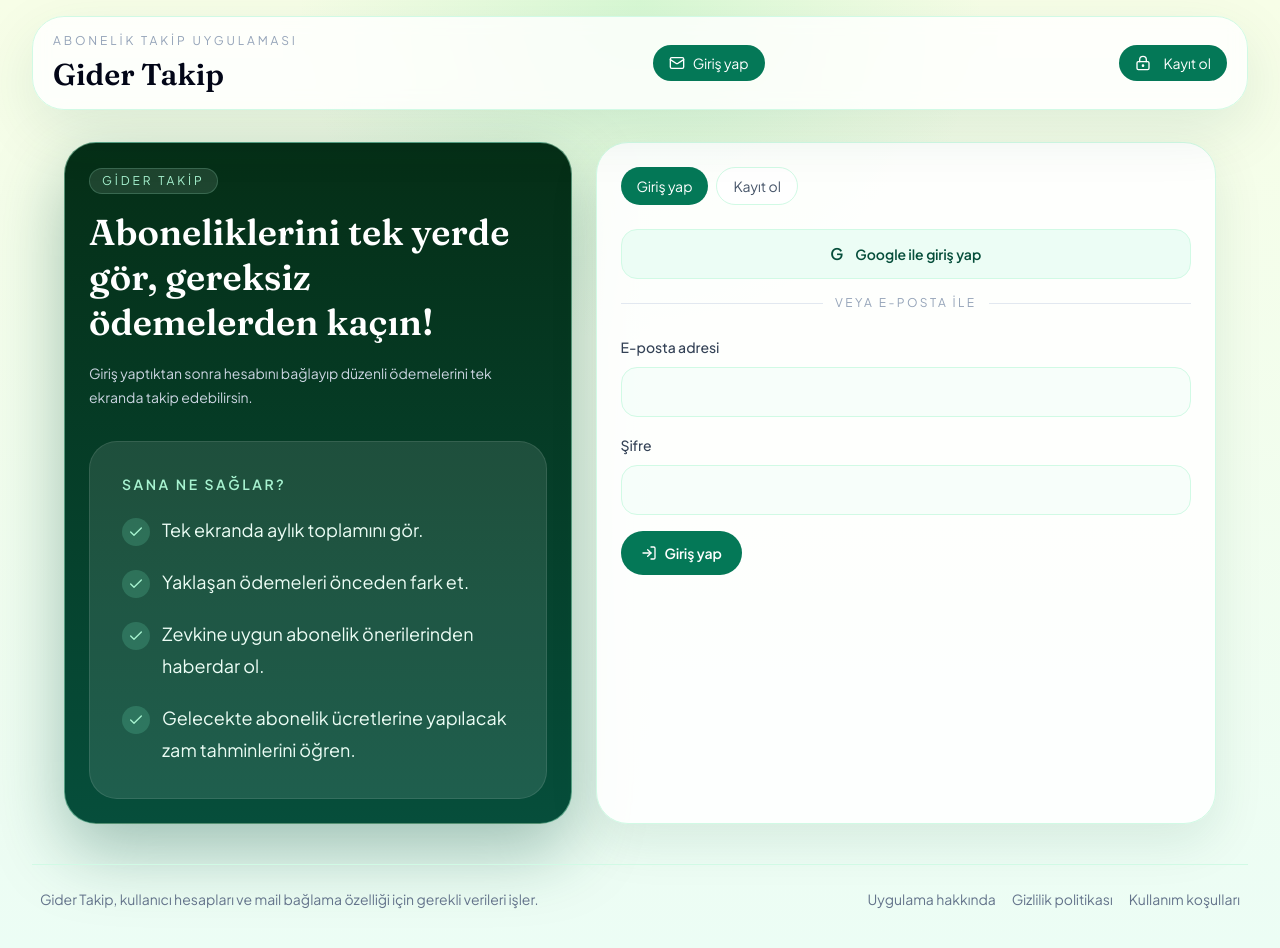
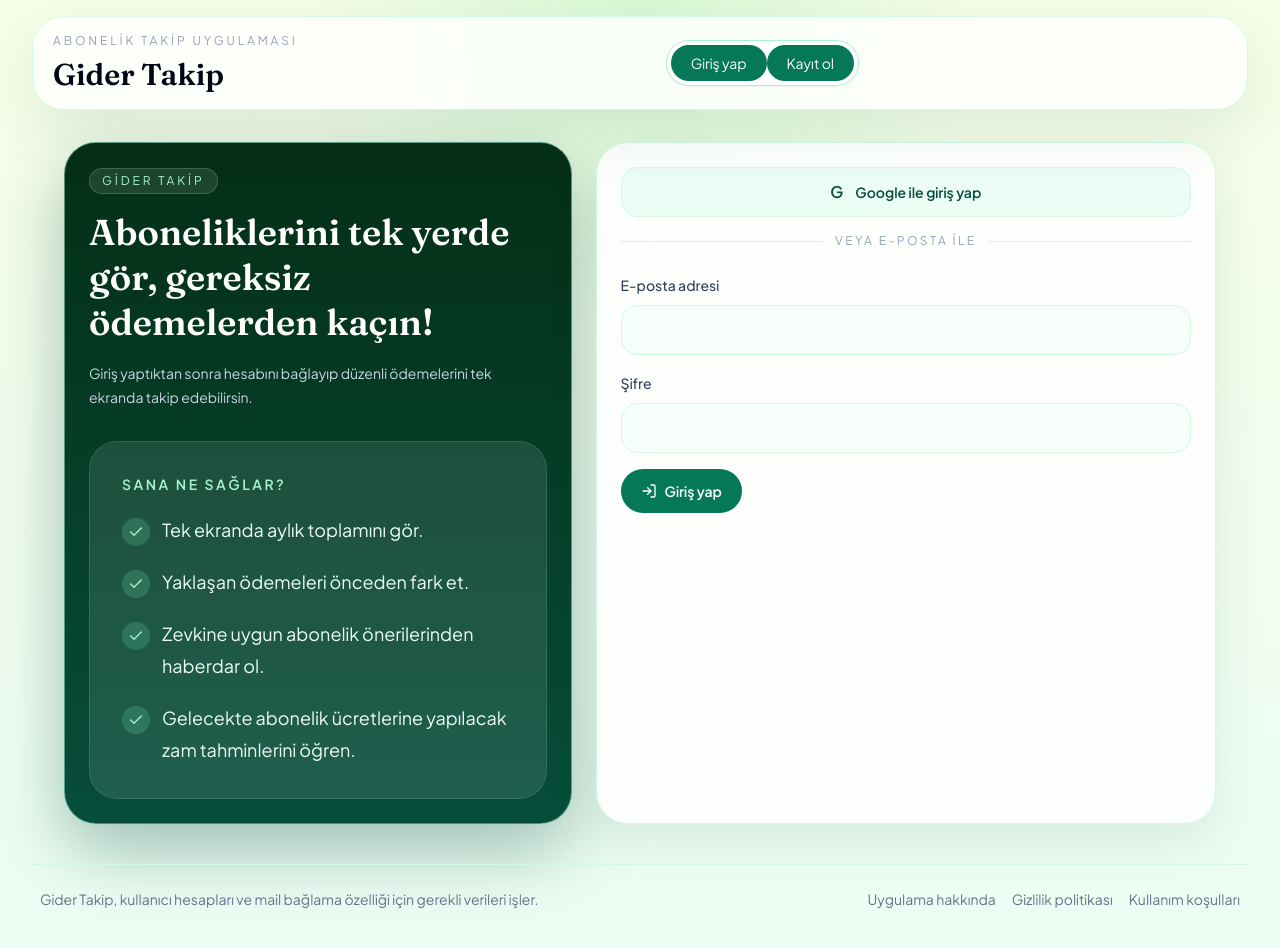
Before and after one commit to Chateus00/Gider-Takip, a React (Vite) app: page /auth in a window 1280 px wide. Built offline with nearby package versions, Linux system fonts and the light colour scheme; no server answers.

Commit message:
Move auth toggle to header

```diff
--- a/src/App.tsx
+++ b/src/App.tsx
@@ -1,6 +1,6 @@
 import { useState } from "react";
 import { BrowserRouter as Router, NavLink, Navigate, Route, Routes } from "react-router-dom";
-import { LayoutDashboard, LockKeyhole, LogOut, Mail, Plus, UserCircle2 } from "lucide-react";
+import { LayoutDashboard, LockKeyhole, LogOut, Plus, UserCircle2 } from "lucide-react";
 import Auth from "@/pages/Auth";
 import About from "@/pages/About";
 import Home from "@/pages/Home";
@@ -63,17 +63,28 @@ function AppShell() {
                 </NavLink>
               </>
             ) : (
+              <div className="inline-flex rounded-full border border-emerald-200 bg-white p-1 shadow-sm">
                 <NavLink
-                to="/auth"
+                  to="/auth?mode=signin"
                   className={({ isActive }) =>
-                  `inline-flex items-center gap-2 rounded-full px-4 py-2 text-sm transition ${
-                    isActive ? "bg-emerald-700 text-white" : "bg-emerald-50 text-emerald-900 hover:bg-emerald-100"
+                    `rounded-full px-5 py-2 text-sm transition ${
+                      isActive ? "bg-emerald-700 text-white" : "text-slate-600 hover:text-emerald-800"
                     }`
                   }
                 >
-                <Mail className="h-4 w-4" />
                   Giriş yap
                 </NavLink>
+                <NavLink
+                  to="/auth?mode=signup"
+                  className={({ isActive }) =>
+                    `rounded-full px-5 py-2 text-sm transition ${
+                      isActive ? "bg-emerald-700 text-white" : "text-slate-600 hover:text-emerald-800"
+                    }`
+                  }
+                >
+                  Kayıt ol
+                </NavLink>
+              </div>
             )}
           </nav>
 
@@ -98,21 +109,7 @@ function AppShell() {
                   Çıkış yap
                 </button>
               </div>
-            ) : (
-              <NavLink
-                to="/auth?mode=signup"
-                className={({ isActive }) =>
-                  `inline-flex items-center gap-3 rounded-full px-4 py-2 text-sm transition ${
-                    isActive
-                      ? "bg-emerald-700 text-white"
-                      : "bg-white text-emerald-800 ring-1 ring-emerald-200 hover:bg-emerald-50"
-                  }`
-                }
-              >
-                <LockKeyhole className="h-4 w-4" />
-                Kayıt ol
-              </NavLink>
-            )}
+            ) : null}
             {signOutError ? <p className="text-sm text-rose-600">{signOutError}</p> : null}
           </div>
         </header>
--- a/src/components/AuthPanel.tsx
+++ b/src/components/AuthPanel.tsx
@@ -9,16 +9,13 @@ export default function AuthPanel() {
   const { signIn, signInWithGoogle, signUp } = useAuth();
   const navigate = useNavigate();
   const location = useLocation();
-  const [mode, setMode] = useState<AuthMode>(() => {
-    const params = new URLSearchParams(location.search);
-    return params.get("mode") === "signup" ? "signup" : "signin";
-  });
   const [email, setEmail] = useState("");
   const [password, setPassword] = useState("");
   const [isSubmitting, setIsSubmitting] = useState(false);
   const [isGoogleSubmitting, setIsGoogleSubmitting] = useState(false);
   const [message, setMessage] = useState("");
   const [error, setError] = useState("");
+  const mode: AuthMode = new URLSearchParams(location.search).get("mode") === "signup" ? "signup" : "signin";
   const redirectTo =
     typeof location.state?.from === "string" && location.state.from.startsWith("/")
       ? location.state.from
@@ -99,36 +96,11 @@ export default function AuthPanel() {
       </div>
 
       <div className="rounded-[32px] border border-emerald-100 bg-white/90 p-6 shadow-[0_18px_50px_rgba(6,78,59,0.10)]">
-        <div className="flex flex-wrap gap-2">
-          <button
-            type="button"
-            onClick={() => setMode("signin")}
-            className={`rounded-full px-4 py-2 text-sm transition ${
-              mode === "signin"
-                ? "bg-emerald-700 text-white"
-                : "border border-emerald-100 bg-white text-slate-600"
-            }`}
-          >
-            Giriş yap
-          </button>
-          <button
-            type="button"
-            onClick={() => setMode("signup")}
-            className={`rounded-full px-4 py-2 text-sm transition ${
-              mode === "signup"
-                ? "bg-emerald-700 text-white"
-                : "border border-emerald-100 bg-white text-slate-600"
-            }`}
-          >
-            Kayıt ol
-          </button>
-        </div>
-
         <button
           type="button"
           onClick={handleGoogleAuth}
           disabled={isGoogleSubmitting || isSubmitting}
-          className="mt-6 flex w-full items-center justify-center gap-3 rounded-2xl border border-emerald-100 bg-emerald-50 px-4 py-3 text-sm font-semibold text-emerald-900 transition hover:bg-emerald-100 disabled:cursor-not-allowed disabled:opacity-60"
+          className="flex w-full items-center justify-center gap-3 rounded-2xl border border-emerald-100 bg-emerald-50 px-4 py-3 text-sm font-semibold text-emerald-900 transition hover:bg-emerald-100 disabled:cursor-not-allowed disabled:opacity-60"
         >
           {isGoogleSubmitting ? (
             <>
```
Lines whose indentation alone changed are shown as unchanged.
